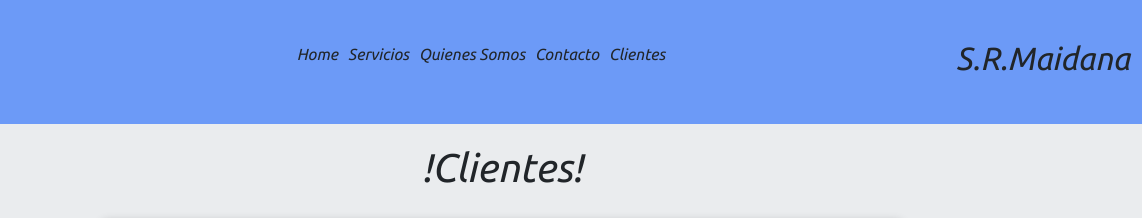
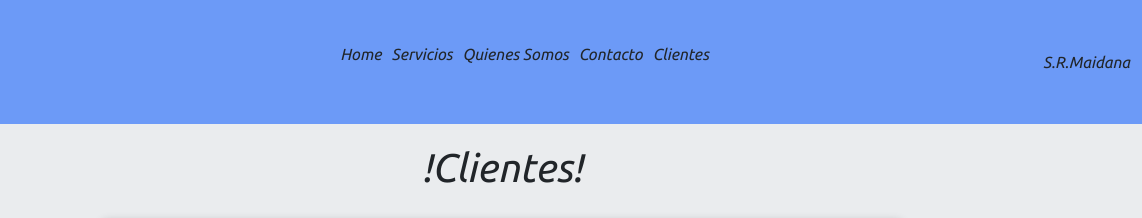
Before and after one commit to Martinmaidana14/ProyectoFinal-MartinMaidana, a website: page pages/clientes.html in a window 1280 px wide. Shown: the top 218 px of the page, 138-1280 px from the left. Drawn offline with nearby package versions, Linux system fonts and the light colour scheme.

Commit message:
acomodando-slider

```diff
--- a/pages/clientes.html
+++ b/pages/clientes.html
@@ -40,8 +40,8 @@
                         </li>
                     </ul>
                 </div>
-                <div>
-                    <a class="nav-link disabled"><h2>S.R.Maidana</h2></a>
+                <div class="srm-item">
+                    <a class="nav-link disabled">S.R.Maidana</a>
                 </div>
             </div>
         </nav>
```
Also changed, not shown: pages/contacto.html (+2 -2 lines), pages/quienes somos.html (+2 -2 lines), pages/servicios.html (+2 -2 lines).
